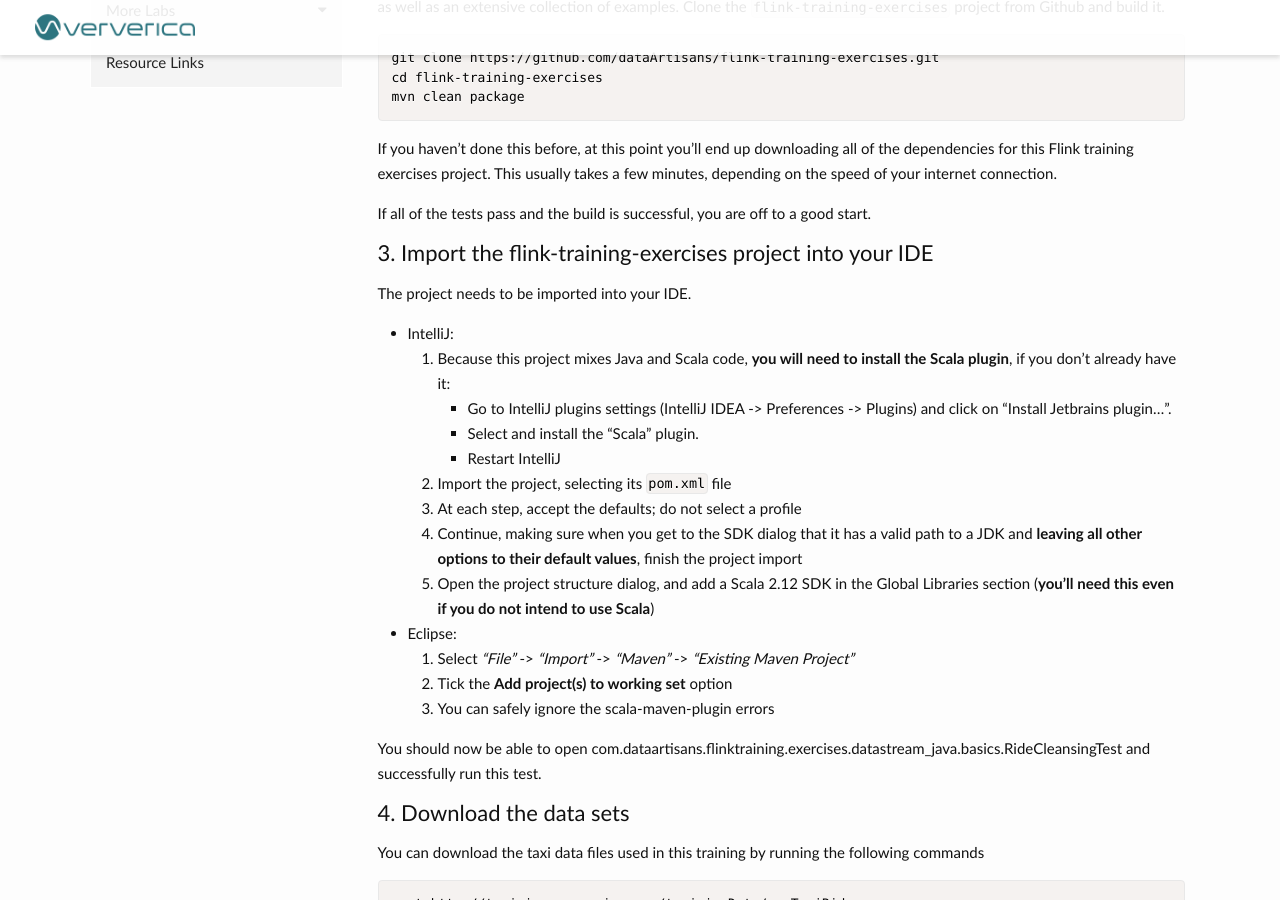
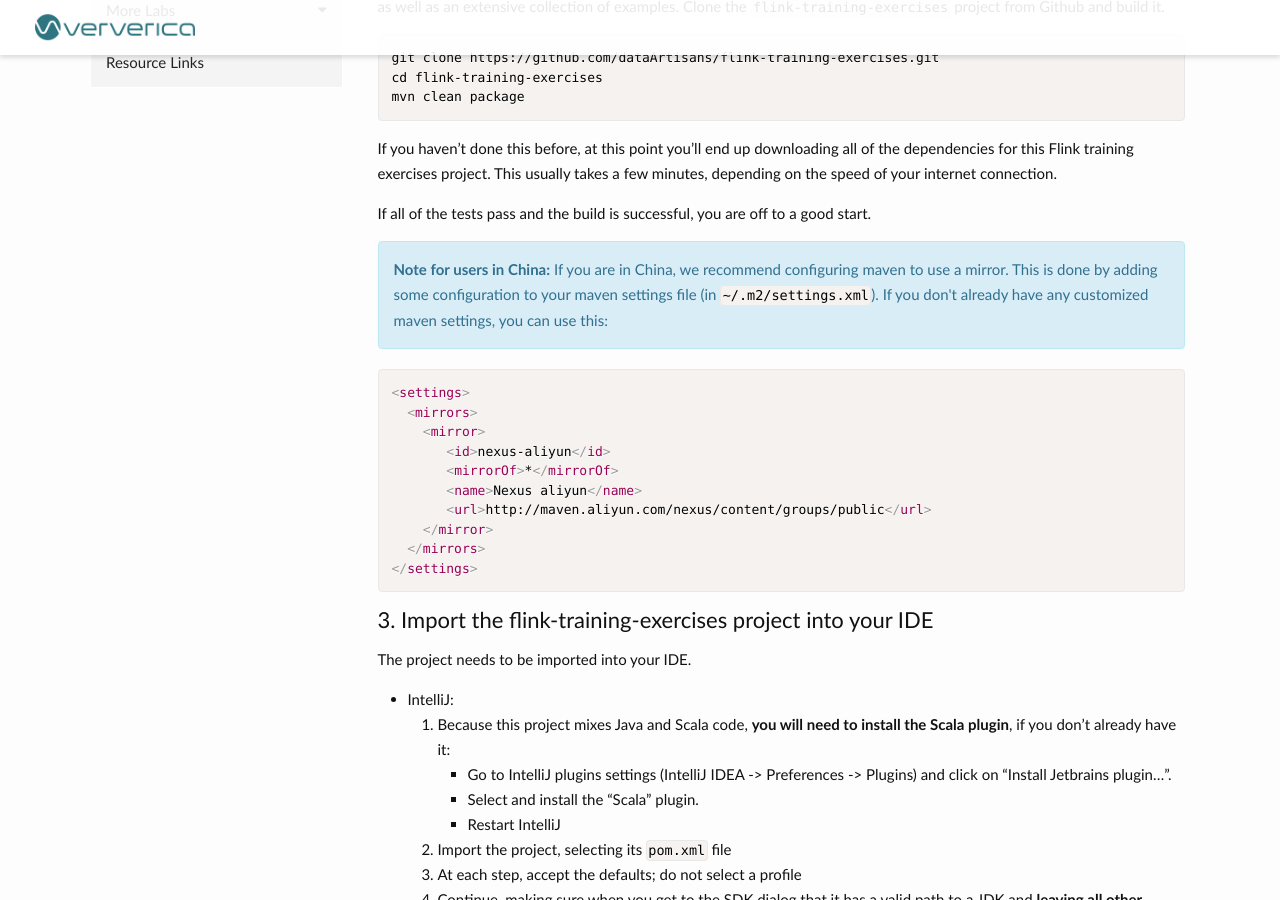
Before and after one commit to dataArtisans/flink-training-web, a Jekyll site: the page built from devEnvSetup.md, in a window 1280 px wide and 900 px high, scrolled down 741 px. Built offline with Jekyll 4.4.1, drawn with Linux system fonts in a browser that asks for light colours; nearby versions of some CDN libraries; library files that are not in the unit come from our copies.

Commit message:
Added note about using a maven mirror in China

```diff
--- a/devEnvSetup.md
+++ b/devEnvSetup.md
@@ -43,6 +43,28 @@ If you haven't done this before, at this point you'll end up downloading all of
 
 If all of the tests pass and the build is successful, you are off to a good start.
 
+<div class="alert alert-info">
+<p>
+<strong>Note for users in China:</strong>
+
+If you are in China, we recommend configuring maven to use a mirror. This is done by adding some configuration to your maven settings file (in <code>~/.m2/settings.xml</code>). If you don't already have any customized maven settings, you can use this:
+</p>
+</div>
+
+~~~xml
+<settings>
+  <mirrors>
+    <mirror>
+       <id>nexus-aliyun</id>
+       <mirrorOf>*</mirrorOf>
+       <name>Nexus aliyun</name>
+       <url>http://maven.aliyun.com/nexus/content/groups/public</url>
+    </mirror>
+  </mirrors>
+</settings>
+~~~
+
+
 ### 3. Import the flink-training-exercises project into your IDE
 
 The project needs to be imported into your IDE.
```
